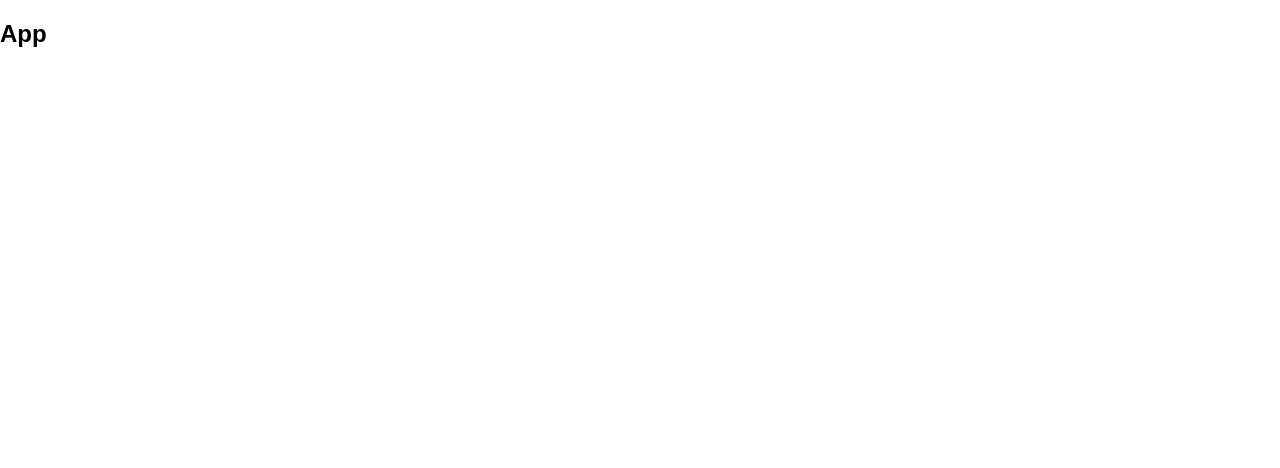
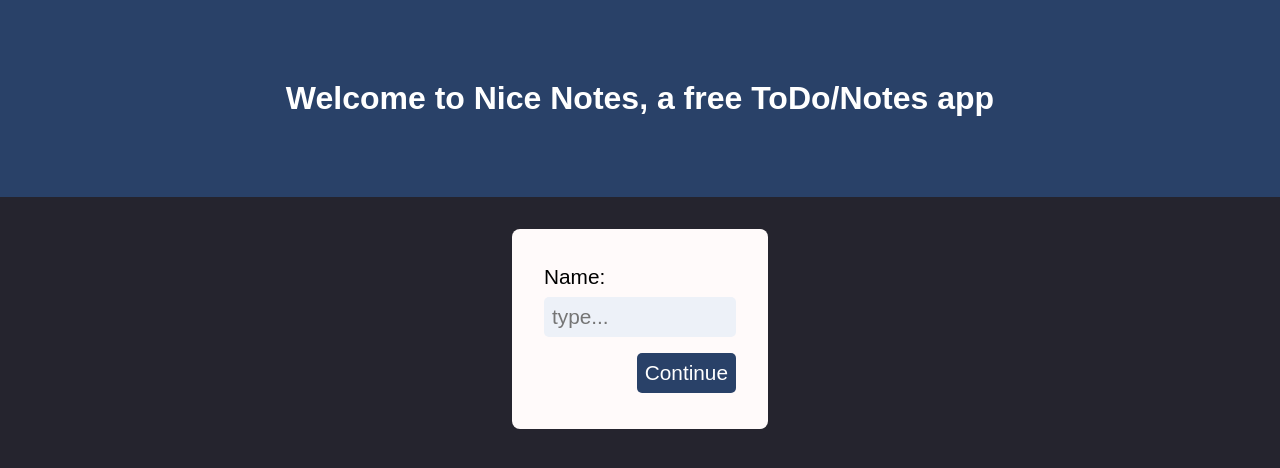
Before and after one commit to alansfj/nice-ToDo, a React (Create React App) app: page / in a window 1280 px wide. Shown: the top 468 px of the page. Built offline with nearby package versions, Linux system fonts and the light colour scheme.

Commit message:
WelcomePage and WelcomeForm component done

```diff
--- a/src/App.js
+++ b/src/App.js
@@ -1,7 +1,14 @@
+import { HashRouter as Router, Route, Switch } from "react-router-dom";
+import WelcomePage from "./pages/WelcomePage";
+
 function App() {
   return (
     <div>
-      <h2>App</h2>
+      <Router>
+        <Switch>
+          <Route exact path="/" component={WelcomePage} />
+        </Switch>
+      </Router>
     </div>
   );
 }
--- /dev/null
+++ b/src/components/WelcomeForm.jsx
@@ -0,0 +1,14 @@
+import React from "react";
+import "./WelcomeForm.scss";
+
+const WelcomeForm = () => {
+  return (
+    <div className="welcome-form-container">
+      <label htmlFor="name">Name:</label>
+      <input type="text" id="name" autoComplete="off" placeholder="type..." />
+      <button className="btn">Continue</button>
+    </div>
+  );
+};
+
+export default WelcomeForm;
--- /dev/null
+++ b/src/components/WelcomeForm.scss
@@ -0,0 +1,60 @@
+.welcome-form-container {
+  text-align: center;
+  font-size: 1.3rem;
+  padding: 0 2rem;
+  margin: 2rem auto;
+  max-width: 20vw;
+  height: 200px;
+  background-color: snow;
+  border-radius: 0.5rem;
+  display: flex;
+  flex-direction: column;
+  justify-content: center;
+
+  & > label {
+    align-self: flex-start;
+    margin-bottom: 0.5rem;
+  }
+
+  & > #name {
+    font-size: 1.3rem;
+    padding: 0.5rem;
+    outline: none;
+    border: none;
+    border-radius: 5px;
+    background-color: #edf1f8;
+  }
+
+  & > .btn {
+    font-size: 1.3rem;
+    margin-top: 1rem;
+    padding: 0.5rem;
+    max-width: 7rem;
+    align-self: flex-end;
+    background-color: #294168;
+    border: none;
+    border-radius: 5px;
+    color: white;
+    cursor: pointer;
+
+    &:hover {
+      background-color: #36568f;
+    }
+  }
+}
+
+@media screen and (max-width: 1200px) {
+  .welcome-form-container {
+    max-width: 35vw;
+  }
+}
+@media screen and (max-width: 768px) {
+  .welcome-form-container {
+    max-width: 50vw;
+  }
+}
+@media screen and (max-width: 480px) {
+  .welcome-form-container {
+    max-width: 80vw;
+  }
+}
--- a/src/index.css
+++ b/src/index.css
@@ -2,7 +2,7 @@ html {
   box-sizing: border-box;
   font-size: 16px;
   font-family: sans-serif;
-  /* background: #333; */
+  background: #25242e;
 }
 
 *,
@@ -13,4 +13,5 @@ html {
 
 body {
   margin: 0;
+  min-height: 100vh;
 }
--- /dev/null
+++ b/src/pages/WelcomePage.js
@@ -0,0 +1,24 @@
+import React from "react";
+import WelcomeForm from "../components/WelcomeForm";
+
+const WelcomePage = () => {
+  return (
+    <div>
+      <div
+        style={{
+          textAlign: "center",
+          padding: "80px 0",
+          backgroundColor: "#294168",
+        }}
+      >
+        {" "}
+        <h1 style={{ color: "white", margin: "0" }}>
+          Welcome to Nice Notes, a free ToDo/Notes app
+        </h1>
+      </div>
+      <WelcomeForm />
+    </div>
+  );
+};
+
+export default WelcomePage;
```
